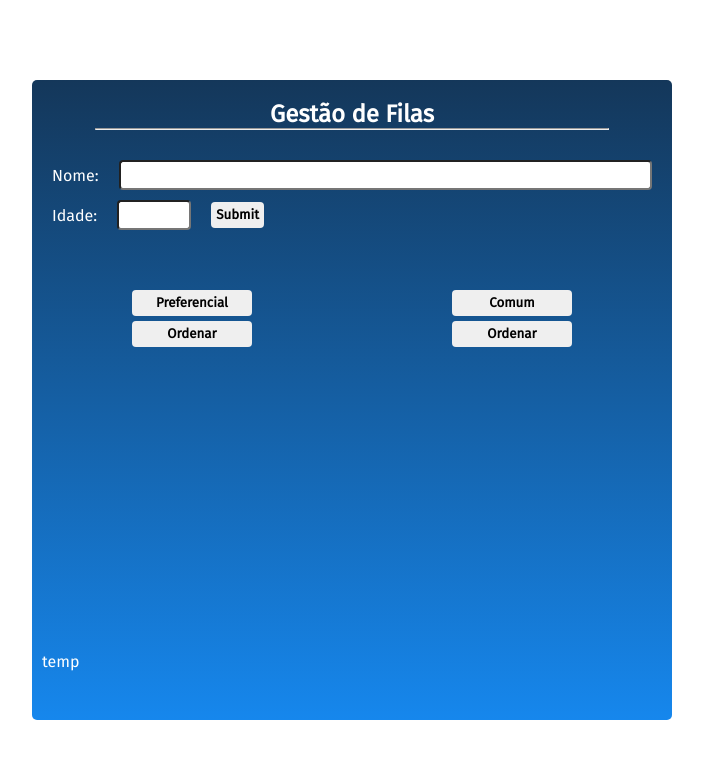
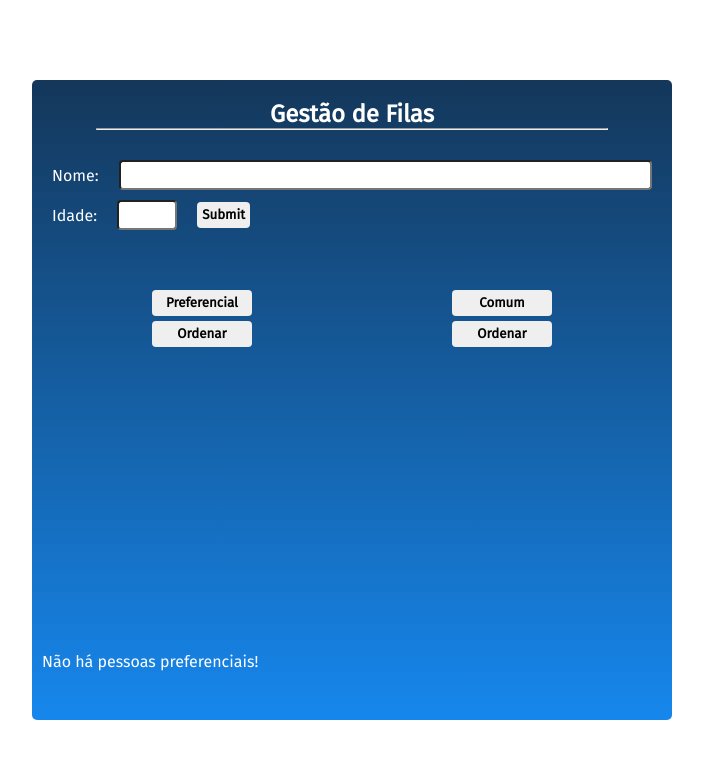
Before and after one commit to Assis-Souz4/projeto-gestao-de-filas, a plain HTML site: page index.html in a window 1280 px wide. Both pictures are taken after a click on the button "Preferencial". Shown: the whole page, without its empty margins (288-991 px from the left). Drawn offline with Linux system fonts and the light colour scheme.

Commit message:
evento form ok

```diff
--- a/assets/main.js
+++ b/assets/main.js
@@ -1,17 +1,35 @@
-const form = document.querySelector('form');
-const resp = document.querySelector('resp');
-const temp = document.querySelector('temp');
+const form = document.querySelector("form");
+const resp = document.querySelector("resp");
+const temp = document.querySelector(".temp");
 const pessoas = [];
+const pessoaPreferencial = 60;
 
-form.addEventListener('submit', (e) => {
-    e.preventDefault();
+const sumirMsg = setTimeout(() => {
+  temp.innerText = "";
+}, 1500);
 
-    const nome = form.inNome.value;
-    const idade = form.inIdade.value;
+form.addEventListener("submit", (e) => {
+  e.preventDefault();
 
-    pessoas.push({idade, nome});
+  const nome = form.inNome.value;
+  const idade = form.inIdade.value;
 
-    temp.innerText = `Pessoa cadastrada com sucesso!!`
+  pessoas.push({ nome, idade });
 
-    console.log(nome, idade, pessoas);
+  temp.innerText = `Pessoa cadastrada com sucesso!!`;
+
+  form.reset();
+  form.inNome.focus();
+
+  sumirMsg(temp);
+
+  console.log(nome, idade, pessoas, temp);
 });
+
+form.btnPreferencial.addEventListener("click", () => {
+  if (pessoas.length == 0) {
+    temp.innerText = `Não há pessoas preferenciais!`;
+    sumirMsg();
+    return
+  }
+});
--- a/assets/style.css
+++ b/assets/style.css
@@ -2,6 +2,7 @@
   padding: 0;
   margin: 0;
   font-family: "Fira Sans", sans-serif;
+  box-sizing: border-box;
 }
 .container {
   display: grid;
@@ -89,7 +90,6 @@ input[type="button"],input[type="submit"] {
 .container-respostas p{
     color: #fff;
     font-weight: bold;
-    text-transform: capitalize;
 }
 .temp{
     margin-top: 300px;
--- a/index.html
+++ b/index.html
@@ -49,7 +49,7 @@
 
                 </p>
             </section>
-            <p class="temp">temp</p>
+            <p class="temp"></p>
         </section>
     </main>
     <script src="./assets/main.js"></script>
```
